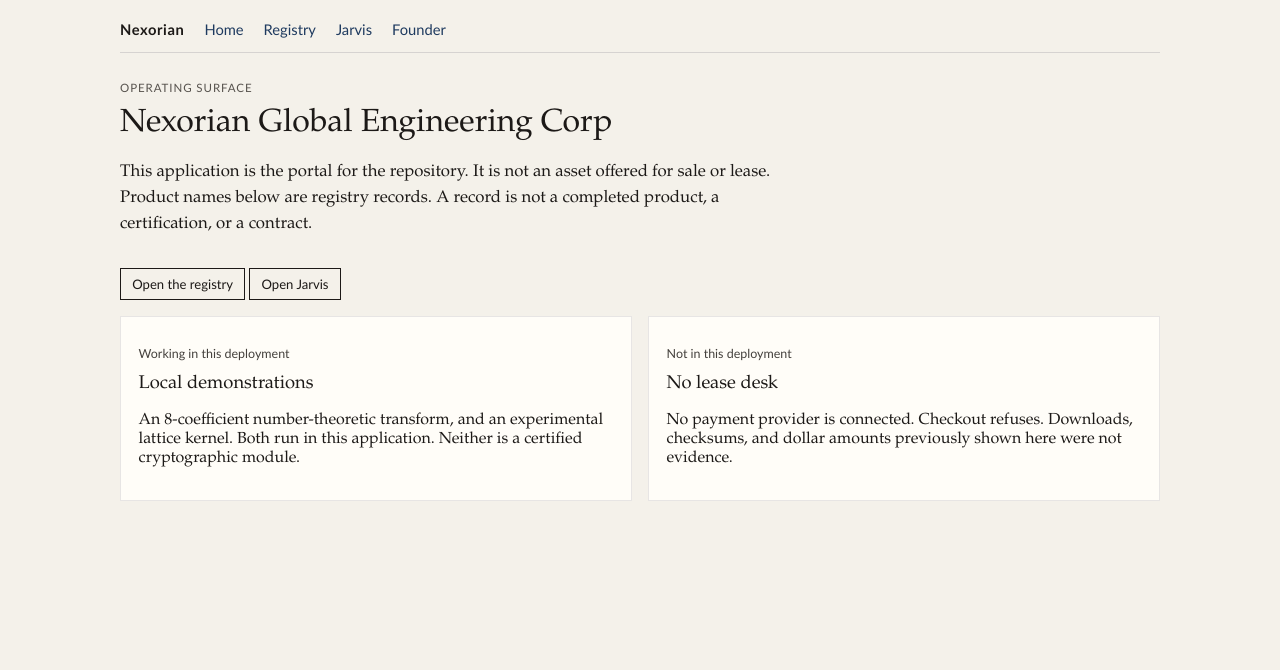
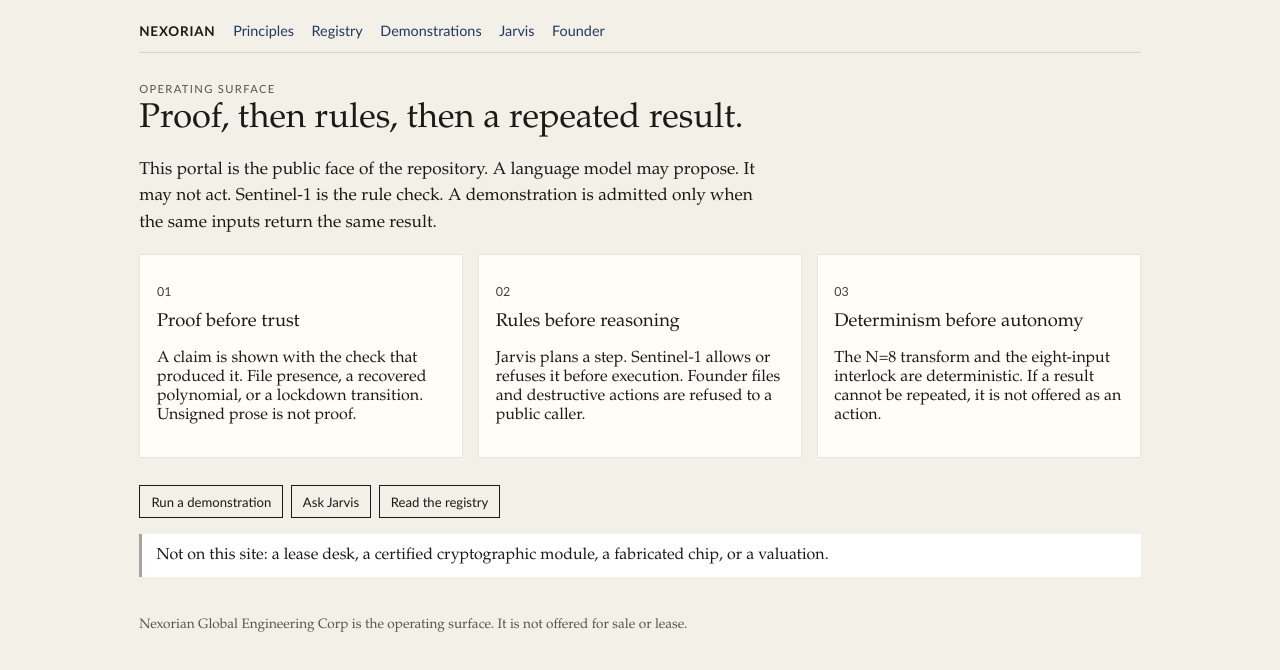
Before and after one commit to DMerritt-Nexorian/Nexorian_Global_Engineering_Corp, a Next.js app: page / in a window 1280 px wide. Shown: the top 670 px of the page. Built offline with nearby package versions, Linux system fonts and the light colour scheme.

Commit message:
Rebuild the public site around proof, rules, and repeatable checks.
The launch surface now leads with the three operating rules and only links demonstrations that execute local code.

```diff
--- a/src/app/globals.css
+++ b/src/app/globals.css
@@ -3,33 +3,34 @@
 * { box-sizing: border-box; }
 html, body { margin: 0; padding: 0; }
 body {
-  font-family: "Iowan Old Style", Palatino, "Palatino Linotype", Georgia, serif;
-  background: #f4f1ea;
+  font-family: "Iowan Old Style", Palatino, Georgia, serif;
+  background: #f3f0e8;
   color: #1c1917;
 }
 a { color: #1e3a5f; }
-.shell { max-width: 1080px; margin: 0 auto; padding: 1.25rem 1.25rem 3rem; }
+.shell { max-width: 1040px; margin: 0 auto; padding: 1.4rem 1.2rem 3.5rem; }
 .nav {
-  display: flex; gap: 1.25rem; align-items: baseline; flex-wrap: wrap;
-  border-bottom: 1px solid #d6d3d1; padding-bottom: 0.85rem; margin-bottom: 1.75rem;
+  display: flex; gap: 1.1rem; align-items: baseline; flex-wrap: wrap;
+  border-bottom: 1px solid #d6d3d1; padding-bottom: 0.8rem; margin-bottom: 1.8rem;
 }
-.nav strong { font-family: "Gill Sans", "Trebuchet MS", sans-serif; letter-spacing: 0.04em; font-size: 0.92rem; }
-.nav a { text-decoration: none; font-family: "Gill Sans", "Trebuchet MS", sans-serif; font-size: 0.92rem; }
-.kicker { font-family: "Gill Sans", "Trebuchet MS", sans-serif; letter-spacing: 0.08em; text-transform: uppercase; font-size: 0.72rem; color: #57534e; }
-h1 { font-weight: 500; font-size: 2rem; line-height: 1.2; margin: 0.35rem 0 0.75rem; }
-p.lede { font-size: 1.05rem; max-width: 42rem; line-height: 1.55; }
-.grid { display: grid; grid-template-columns: repeat(auto-fit, minmax(260px, 1fr)); gap: 1rem; }
-.card { background: #fffdf8; border: 1px solid #e7e5e4; padding: 1rem 1.1rem; }
-.card h2 { font-size: 1.15rem; font-weight: 500; margin: 0.35rem 0; }
+.nav strong { font-family: "Gill Sans", "Trebuchet MS", sans-serif; letter-spacing: 0.06em; font-size: 0.84rem; }
+.nav a { text-decoration: none; font-family: "Gill Sans", "Trebuchet MS", sans-serif; font-size: 0.9rem; }
+.kicker { font-family: "Gill Sans", "Trebuchet MS", sans-serif; letter-spacing: 0.12em; text-transform: uppercase; font-size: 0.7rem; color: #57534e; margin: 0; }
+h1 { font-weight: 500; font-size: 2.15rem; line-height: 1.15; margin: 0.3rem 0 0.8rem; }
+.lede { font-size: 1.08rem; max-width: 40rem; line-height: 1.55; }
+.grid { display: grid; grid-template-columns: repeat(auto-fit, minmax(240px, 1fr)); gap: 0.9rem; }
+.card { background: #fffdf8; border: 1px solid #e7e5e4; padding: 1rem 1.05rem; }
+.card h2 { font-size: 1.15rem; font-weight: 500; margin: 0.3rem 0 0.45rem; }
 .meta { font-family: "Gill Sans", "Trebuchet MS", sans-serif; font-size: 0.78rem; color: #44403c; }
 .btn {
-  display: inline-block; margin-top: 0.8rem; padding: 0.45rem 0.7rem;
+  display: inline-block; margin: 0.7rem 0.45rem 0 0; padding: 0.45rem 0.7rem;
   border: 1px solid #1c1917; text-decoration: none; color: #1c1917;
-  font-family: "Gill Sans", "Trebuchet MS", sans-serif; font-size: 0.82rem;
+  font-family: "Gill Sans", "Trebuchet MS", sans-serif; font-size: 0.82rem; background: transparent;
 }
+button.btn { background: #1c1917; color: #fafaf9; cursor: pointer; }
+.note { background: #fff; border-left: 3px solid #a8a29e; padding: 0.75rem 0.9rem; }
 table { width: 100%; border-collapse: collapse; font-size: 0.92rem; }
-th, td { text-align: left; padding: 0.45rem 0.35rem; border-bottom: 1px solid #e7e5e4; vertical-align: top; }
-input, textarea, button { font: inherit; }
-textarea { width: 100%; min-height: 7rem; padding: 0.6rem; border: 1px solid #d6d3d1; background: #fff; }
-button.btn { background: #1c1917; color: #fafaf9; cursor: pointer; }
-.note { background: #fff; border-left: 3px solid #a8a29e; padding: 0.7rem 0.9rem; }
+th, td { text-align: left; padding: 0.45rem 0.3rem; border-bottom: 1px solid #e7e5e4; vertical-align: top; }
+textarea, input { font: inherit; width: 100%; padding: 0.55rem; border: 1px solid #d6d3d1; background: #fff; }
+textarea { min-height: 7rem; }
+footer.site { margin-top: 2.5rem; color: #57534e; font-size: 0.85rem; }
--- a/src/app/layout.tsx
+++ b/src/app/layout.tsx
@@ -4,8 +4,8 @@ import "./globals.css";
 import SiteShell from "@/components/SiteShell";
 
 export const metadata = {
-  title: "Nexorian Global Engineering Corp",
-  description: "Operating portal for the Nexorian repository. Not a product catalog for sale."
+  title: "Nexorian",
+  description: "Proof before trust. Rules before reasoning. Determinism before autonomy."
 };
 
 export default function RootLayout({ children }: { children: React.ReactNode }) {
--- a/src/app/page.tsx
+++ b/src/app/page.tsx
@@ -5,28 +5,34 @@ export default function HomePage() {
   return (
     <main>
       <p className="kicker">Operating surface</p>
-      <h1>Nexorian Global Engineering Corp</h1>
+      <h1>Proof, then rules, then a repeated result.</h1>
       <p className="lede">
-        This application is the portal for the repository. It is not an asset offered for sale or lease.
-        Product names below are registry records. A record is not a completed product, a certification, or a contract.
-      </p>
-      <p>
-        <Link className="btn" href="/products">Open the registry</Link>
-        {" "}
-        <Link className="btn" href="/jarvis">Open Jarvis</Link>
+        This portal is the public face of the repository. A language model may propose. It may not act.
+        Sentinel-1 is the rule check. A demonstration is admitted only when the same inputs return the same result.
       </p>
       <div className="grid">
         <section className="card">
-          <p className="meta">Working in this deployment</p>
-          <h2>Local demonstrations</h2>
-          <p>An 8-coefficient number-theoretic transform, and an experimental lattice kernel. Both run in this application. Neither is a certified cryptographic module.</p>
+          <p className="meta">01</p>
+          <h2>Proof before trust</h2>
+          <p>A claim is shown with the check that produced it. File presence, a recovered polynomial, or a lockdown transition. Unsigned prose is not proof.</p>
         </section>
         <section className="card">
-          <p className="meta">Not in this deployment</p>
-          <h2>No lease desk</h2>
-          <p>No payment provider is connected. Checkout refuses. Downloads, checksums, and dollar amounts previously shown here were not evidence.</p>
+          <p className="meta">02</p>
+          <h2>Rules before reasoning</h2>
+          <p>Jarvis plans a step. Sentinel-1 allows or refuses it before execution. Founder files and destructive actions are refused to a public caller.</p>
+        </section>
+        <section className="card">
+          <p className="meta">03</p>
+          <h2>Determinism before autonomy</h2>
+          <p>The N=8 transform and the eight-input interlock are deterministic. If a result cannot be repeated, it is not offered as an action.</p>
         </section>
       </div>
+      <p>
+        <Link className="btn" href="/demonstrations">Run a demonstration</Link>
+        <Link className="btn" href="/jarvis">Ask Jarvis</Link>
+        <Link className="btn" href="/products">Read the registry</Link>
+      </p>
+      <p className="note">Not on this site: a lease desk, a certified cryptographic module, a fabricated chip, or a valuation.</p>
     </main>
   );
 }
--- a/src/components/SiteShell.tsx
+++ b/src/components/SiteShell.tsx
@@ -6,13 +6,15 @@ export default function SiteShell({ children }: { children: React.ReactNode }) {
   return (
     <div className="shell">
       <nav className="nav">
-        <strong>Nexorian</strong>
-        <Link href="/">Home</Link>
+        <strong>NEXORIAN</strong>
+        <Link href="/">Principles</Link>
         <Link href="/products">Registry</Link>
+        <Link href="/demonstrations">Demonstrations</Link>
         <Link href="/jarvis">Jarvis</Link>
         <Link href="/founder">Founder</Link>
       </nav>
       {children}
+      <footer className="site">Nexorian Global Engineering Corp is the operating surface. It is not offered for sale or lease.</footer>
     </div>
   );
 }
```
Also changed, not shown: src/app/demonstrations/page.tsx (added, +27 -0 lines), src/app/demos/gtlm/page.tsx (added, +36 -0 lines), src/app/jarvis/page.tsx (+6 -12 lines).
